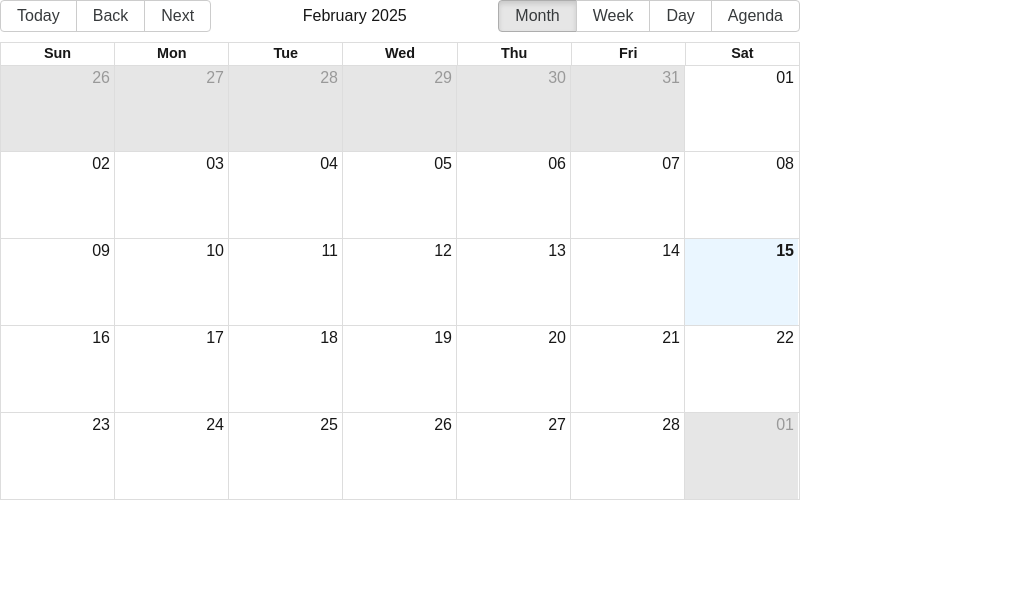
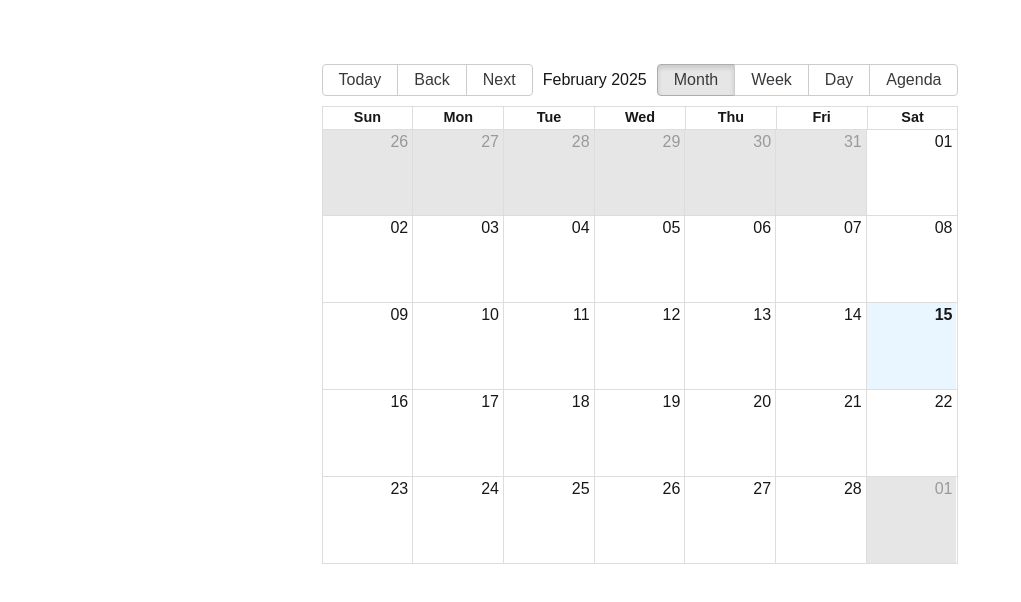
Before and after one commit to eli-boninger/marble-calendar, a Next.js app: page / in a window 1280 px wide. Shown: the top 602 px of the page, without its empty margins (0-1021 px from the left). Built offline with nearby package versions, Linux system fonts and the light colour scheme; no server answers; the database is empty.

Commit message:
initialize form with default values populated

```diff
--- /dev/null
+++ b/app/lib/prisma.ts
@@ -0,0 +1,8 @@
+import { PrismaClient } from "@prisma/client";
+
+const globalForPrisma = global as unknown as { prisma: PrismaClient };
+
+export const prisma =
+    globalForPrisma.prisma || new PrismaClient();
+
+if (process.env.NODE_ENV !== "production") globalForPrisma.prisma = prisma;
--- a/app/page.tsx
+++ b/app/page.tsx
@@ -1,9 +1,12 @@
-import { Calendar } from "./ui/calendar";
-import prisma from '@/prisma/client';
+import { prisma } from '@/app/lib/prisma';
+import { Calendar } from '@/app/ui/calendar';
 
 export default async function Home() {
   const events = await prisma.event.findMany();
   return (
-    <Calendar events={events} />
+    <div className="flex justify-center mt-16">
+      <Calendar events={events} />
+    </div>
+
   );
 }
--- a/app/ui/calendar.tsx
+++ b/app/ui/calendar.tsx
@@ -1,17 +1,35 @@
 'use client'
 
-import { Calendar as ReactBigCalendar, dayjsLocalizer } from 'react-big-calendar'
+import { Calendar as ReactBigCalendar, SlotInfo, dayjsLocalizer } from 'react-big-calendar'
 import "react-big-calendar/lib/css/react-big-calendar.css"
 import dayjs from 'dayjs'
-import { Event, Prisma } from '@prisma/client'
+import { Event } from '@prisma/client'
+import { useState } from 'react'
+import NewEventForm from '@/app/ui/new-event-form'
+
 
 const localizer = dayjsLocalizer(dayjs)
 
-export const Calendar = ({ events }: { events: Array<Event> }) =>
-(<ReactBigCalendar
-    localizer={localizer}
-    events={events}
-    startAccessor="start"
-    endAccessor="end"
-    style={{ height: 500, maxWidth: 800 }}
-/>)
+export const Calendar = ({ events }: { events: Array<Event> }) => {
+    const [selectedSlotInfo, setSelectedSlotInfo] = useState<SlotInfo>();
+    const [formOpen, setFormOpen] = useState(false);
+
+    const onSelectSlot = (slotInfo: SlotInfo) => {
+        setSelectedSlotInfo(slotInfo)
+        setFormOpen(true)
+    }
+
+    return (
+        <div className='flex flex-col'>
+            <ReactBigCalendar
+                localizer={localizer}
+                events={events}
+                startAccessor="start"
+                endAccessor="end"
+                style={{ height: 500, maxWidth: 800 }}
+                onSelectSlot={onSelectSlot}
+                selectable
+            />
+            {formOpen && <NewEventForm slotInfo={selectedSlotInfo} open={formOpen} addNewEvent={(e) => { }} onCancel={() => setFormOpen(false)} />}
+        </div>)
+}
--- /dev/null
+++ b/app/ui/new-event-form.tsx
@@ -0,0 +1,26 @@
+'use client';
+
+
+import { Event } from "@prisma/client";
+import dayjs from "dayjs";
+import { SlotInfo } from "react-big-calendar";
+
+interface Props {
+    open: boolean;
+    slotInfo?: SlotInfo;
+    addNewEvent: (event: Omit<Event, 'id' | 'createdAt' | 'updatedAt'>) => void;
+    onCancel: () => void;
+}
+
+export default function NewEventForm(props: Props) {
+    const { slotInfo, addNewEvent, open, onCancel } = props;
+    console.log(slotInfo?.start.toLocaleDateString())
+    return <>
+        <h1>Add new</h1>
+        <label>Event title<input /></label>
+        <label>Start <input type='datetime-local' defaultValue={dayjs(slotInfo?.start).format('YYYY-MM-DDThh:mm')} /></label>
+        <label>End <input type='datetime-local' defaultValue={dayjs(slotInfo?.end).format('YYYY-MM-DDThh:mm')} /></label>
+        <button onClick={addNewEvent}>Create</button>
+        <button onClick={onCancel}>Cancel</button>
+    </>
+}
--- a/prisma/client.ts
+++ /dev/null
@@ -1,5 +0,0 @@
-import { PrismaClient } from '@prisma/client'
-
-let prisma = new PrismaClient()
-
-export default prisma
```
